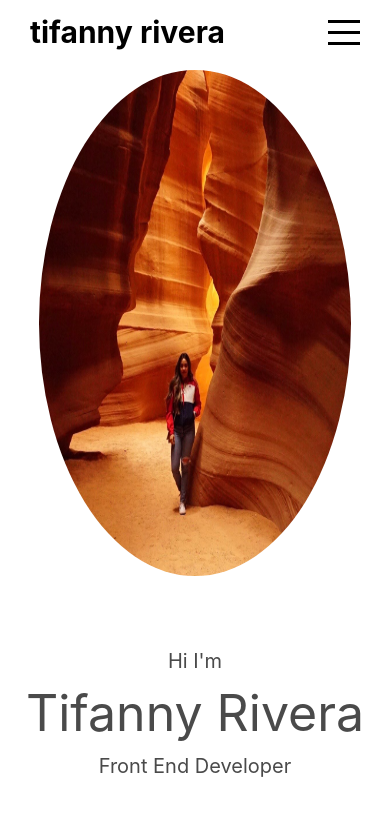
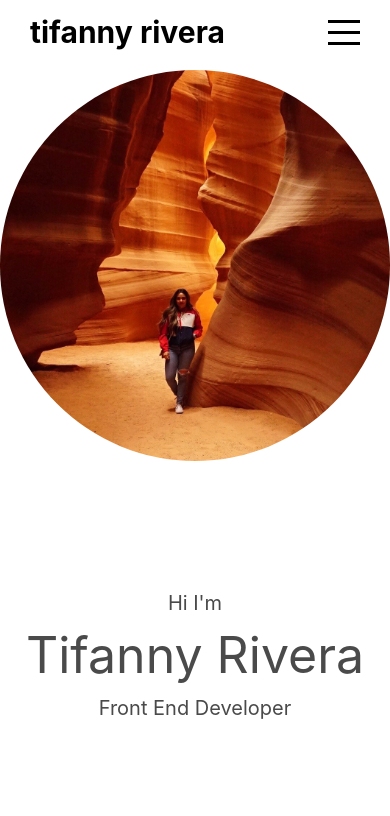
Before and after one commit to trivera777/TifannyRiveraPortfolio, a React (Create React App) app: page / in a window 390 px wide. Shown: the top 816 px of the page. Built offline with nearby package versions, Linux system fonts and the light colour scheme.

Commit message:
working intro image so it's mobile responsive

```diff
--- a/src/components/Intro/intro.scss
+++ b/src/components/Intro/intro.scss
@@ -18,8 +18,6 @@
       margin-right: 40px;
 
       @include mobile {
-        height: 60vh;
-        width: 80vw;
         margin: 0;
       }
     }
```
